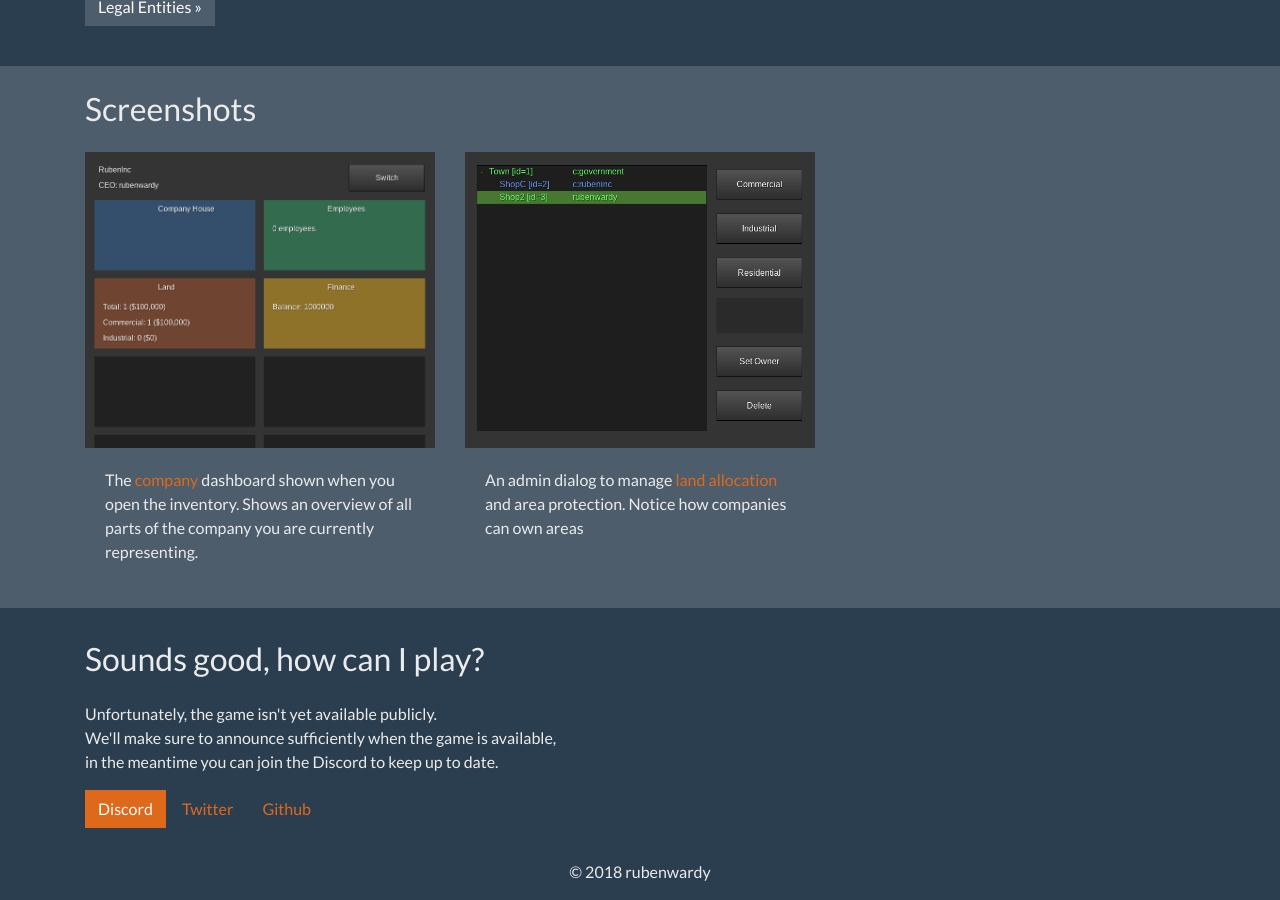
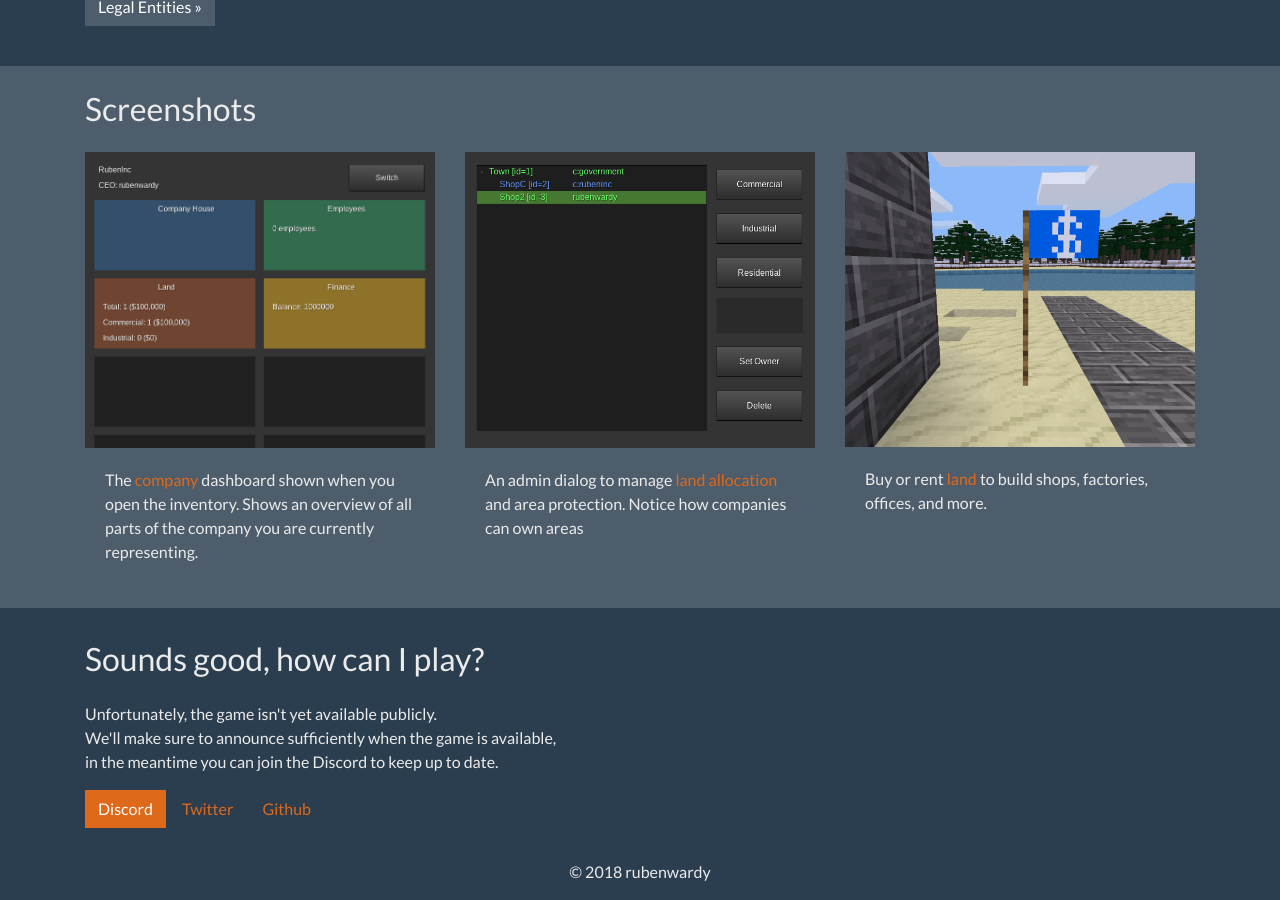
Before and after one commit to CapitalismGame/capitalismgame.github.io, a Jekyll site: the page built from index.html, in a window 1280 px wide and 900 px high, scrolled down 1034 px. Built offline with Jekyll 4.4.1, drawn with Linux system fonts in a browser that asks for light colours.

Commit message:
Add sell land screenshot

```diff
--- a/index.html
+++ b/index.html
@@ -104,6 +104,17 @@ layout: base
 					</p>
 				</div>
 			</div>
+			<div class="col-md-4">
+				<a href="static/sell_land.png">
+					<img class="img-fluid" src="static/sell_land.png" alt="Land admin dialog">
+				</a>
+				<div class="card-body">
+					<p class="card-text">
+						Buy or rent <a href="land/">land</a> to build shops,
+						factories, offices, and more.
+					</p>
+				</div>
+			</div>
 		</div>
 	</div>
 </div>
```
Also changed, not shown: static/sell_land.png (added).
